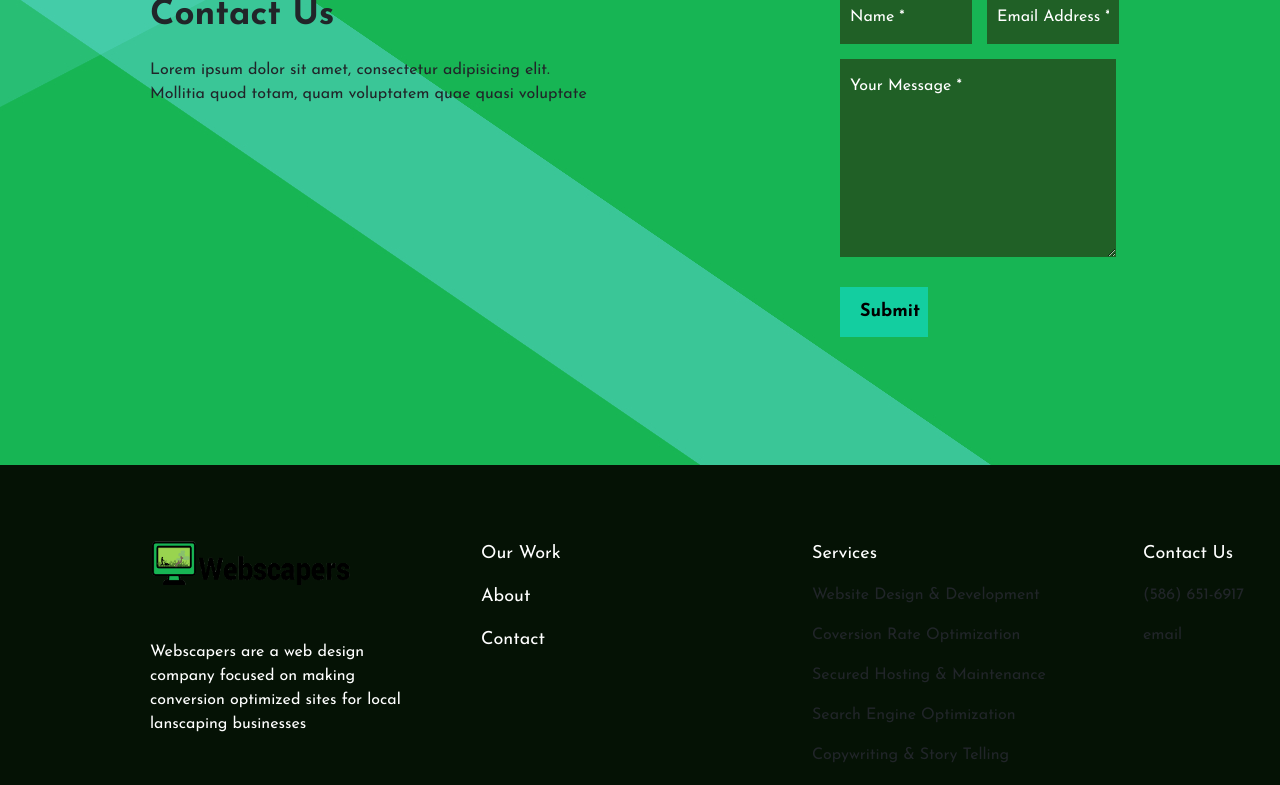
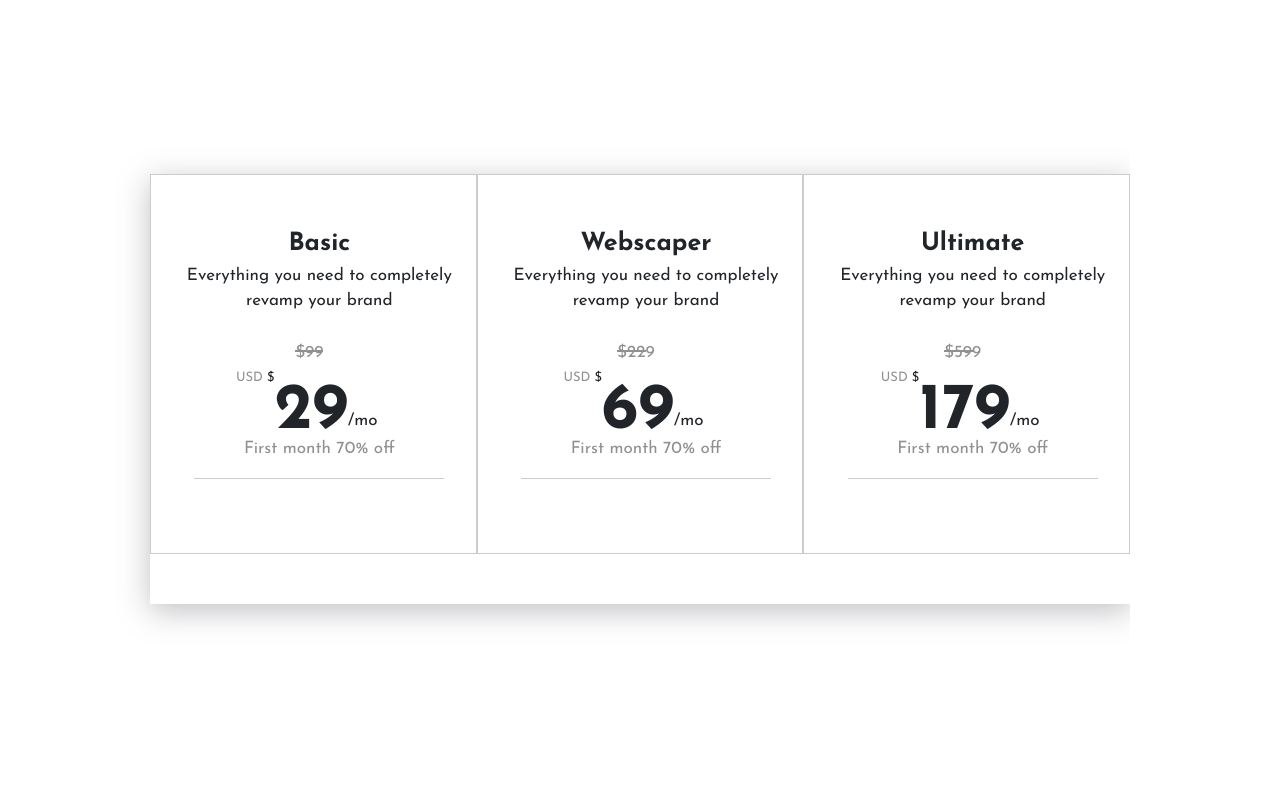
Before and after one commit to AGRTECH/flurrix, a React (Create React App) app: page /pricing in a window 1280 px wide. Shown: the part 680-1465 px from the top of the page. Built offline with nearby package versions, Linux system fonts and the light colour scheme.

Commit message:
pricing cards

```diff
--- a/src/components/App.css
+++ b/src/components/App.css
@@ -18,7 +18,7 @@
 
 .home-firstline {
   font-size: 45px;
-  margin-top: 50px;
+  margin-top: 60px;
   font-weight: bold;
   width: 100%;
   color: rgb(155, 255, 199);
@@ -898,6 +898,149 @@
   margin: 40px;
 }
 
+/* Section 1 Pricing */
+
+.section1pricing-subtitle {
+  font-size: 18px;
+  width: 40%;
+  margin-bottom: 25px;
+  margin-top: 30px;
+}
+
+.section1pricing-button2 {
+  margin-top: 30px;
+  padding: 12px 70px;
+  font-weight: bold;
+  font-size: 20px;
+  border: none;
+  margin-bottom: 170px;
+  margin-right: 15px;
+  transition: background-color 0.3s ease-in-out;
+  background-color: rgba(31, 255, 79, 0.5);
+  border-radius: 5px;
+}
+
+.section1pricing-button2:hover {
+  background-color: rgb(0, 105, 23);
+  cursor: pointer;
+}
+
+/* Section2 pricing */
+
+.section2pricing-titles {
+  font-size: 25px;
+  font-weight: 900;
+  margin-bottom: 0px;
+}
+
+.section2pricing-subtitle {
+  font-size: 17px;
+}
+
+.section2pricing-toprow {
+  margin-left: 200px;
+  display: flex;
+  margin-top: 50px;
+  margin-bottom: 50px;
+  box-shadow: rgba(100, 100, 111, 0.4) 0px 7px 29px 0px;
+}
+
+.section2pricing-card {
+  background-color: #ffffff;
+  padding: 50px 20px;
+  margin-bottom: 50px;
+  width: 100%;
+  border: 1px solid rgba(0, 0, 0, 0.2);
+  position: relative;
+  top: 0;
+  /* transition: right 2s ease; */
+  transition: background-color ease 1s, top ease 0.5s;
+  /* transition: top ease 0.5s; */
+}
+
+.section2pricing-list {
+  display: flex;
+  flex-direction: column;
+  align-items: center;
+  justify-content: center;
+  text-align: center;
+  margin-left: -20px;
+  font-size: 17px;
+  margin-bottom: 0px;
+  padding-bottom: 0px;
+}
+
+.section2pricing-list li {
+  margin-bottom: 0px;
+  padding-bottom: 0px;
+}
+
+.section2pricing-pricelist {
+  display: flex;
+  overflow-y: hidden;
+  margin-right: 25px;
+  margin-top: -18px;
+  padding-bottom: 0px;
+  margin-bottom: 0px;
+}
+
+.section2pricing-crossoutpricelist {
+  margin-right: 20px;
+  display: flex;
+  overflow-y: hidden;
+}
+
+.section2pricing-crossout {
+  height: 2px;
+  width: 29px;
+  margin-top: 20px;
+  margin-right: -29px;
+  background-color: #919090;
+}
+
+.section2pricing-blurredprice {
+  color: #919090;
+  margin-top: 10px;
+}
+
+.section2pricing-usd {
+  font-size: 13px;
+  color: #919090;
+  padding-top: 5px;
+  margin-bottom: 0px;
+}
+
+.section2pricing-dollarsign {
+  font-size: 13px;
+  padding-top: 5px;
+  overflow-x: hidden;
+  overflow-y: hidden;
+  margin-bottom: 0px;
+}
+
+.section2pricing-price {
+  font-size: 65px;
+  height: 73px;
+  overflow-y: hidden;
+  font-weight: 900;
+  margin-bottom: 0px;
+}
+
+.section2pricing-month {
+  margin-top: 45px;
+  margin-bottom: 0px;
+}
+
+.section2pricing-subtext {
+  color: #919090;
+}
+
+.section2pricing-divider {
+  height: 1px;
+  width: 250px;
+  background-color: rgba(0, 0, 0, 0.2);
+}
+
 @keyframes move-right {
   from {
     background-position: -50px 0;
--- a/src/components/Pricing.js
+++ b/src/components/Pricing.js
@@ -1,5 +1,7 @@
 import React from "react";
 import Section1Pricing from "./Section1Pricing";
+import Section2Pricing from "./Section2Pricing";
+import Nav from "./Nav";
 import Section6 from "./Section6";
 import Section7 from "./Section7";
 import bg from "../img/pricingbg.jpg";
@@ -7,7 +9,9 @@ import bg from "../img/pricingbg.jpg";
 const Pricing = () => {
   return (
     <>
+      <Nav />
       <Section1Pricing />
+      <Section2Pricing />
       <Section6 />
       <Section7 />
     </>
--- a/src/components/Section1.js
+++ b/src/components/Section1.js
@@ -21,7 +21,7 @@ const Section1 = () => {
           </li>
           <li className="home-listdiv">
             <img src={checkmark} className="home-checkmark" alt="" />{" "}
-            <p>Go Pro For Just $99/month</p>{" "}
+            <p>Go Pro For Just $29/month</p>{" "}
           </li>
         </ul>
         <button className="home-button">Let's Chat</button>
--- a/src/components/Section1Pricing.js
+++ b/src/components/Section1Pricing.js
@@ -10,9 +10,12 @@ const Section1Pricing = () => {
       <div className="home-container">
         <p className="home-firstline">Low Prices</p>
         <p className="home-secondline">High Quality</p>
-        <p className="pricing-subtitle"></p>
+        <p className="section1pricing-subtitle">
+          Get Your first month 70% off for ALL packages! Starting at as little
+          as $29/month, you can take your business to the next level.
+        </p>
         <button className="home-button">Let's Chat</button>
-        <button className="home-button2">Get a Site</button>
+        <button className="section1pricing-button2">Choose A Plan</button>
         <img src={landscapingbg} className="landing-bg" alt="" />
       </div>
       {/* <img src={grass} className="home-grass1" alt="" /> */}
--- a/src/components/Section2Pricing.js
+++ b/src/components/Section2Pricing.js
@@ -0,0 +1,100 @@
+import React from "react";
+
+const Section2Pricing = () => {
+  return (
+    <>
+      <div className="section2-background">
+        <div className="section2-container">
+          <div className="section2pricing-toprow">
+            <div className="section2pricing-card">
+              <ul className="section2pricing-list">
+                <li>
+                  <p className="section2pricing-titles">Basic</p>
+                </li>
+                <li>
+                  <p className="section2pricing-subtitle">
+                    Everything you need to completely revamp your brand
+                  </p>
+                </li>
+                <li className="section2pricing-crossoutpricelist">
+                  <div className="section2pricing-crossout"></div>
+                  <p className="section2pricing-blurredprice">$99</p>
+                </li>
+                <li className="section2pricing-pricelist">
+                  <p className="section2pricing-usd">USD</p>
+                  <p className="section2pricing-dollarsign">&nbsp;$</p>
+                  <p className="section2pricing-price">29</p>
+                  <p className="section2pricing-month">/mo</p>
+                </li>
+                <li>
+                  <p className="section2pricing-subtext">First month 70% off</p>
+                </li>
+                <li>
+                  <div className="section2pricing-divider"></div>
+                </li>
+              </ul>
+            </div>
+            <div className="section2pricing-card">
+              <ul className="section2pricing-list">
+                <li>
+                  <p className="section2pricing-titles">Webscaper</p>
+                </li>
+                <li>
+                  <p className="section2pricing-subtitle">
+                    Everything you need to completely revamp your brand
+                  </p>
+                </li>
+                <li className="section2pricing-crossoutpricelist">
+                  <div className="section2pricing-crossout"></div>
+                  <p className="section2pricing-blurredprice">$229</p>
+                </li>
+                <li className="section2pricing-pricelist">
+                  <p className="section2pricing-usd">USD</p>
+                  <p className="section2pricing-dollarsign">&nbsp;$</p>
+                  <p className="section2pricing-price">69</p>
+                  <p className="section2pricing-month">/mo</p>
+                </li>
+                <li>
+                  <p className="section2pricing-subtext">First month 70% off</p>
+                </li>
+                <li>
+                  <div className="section2pricing-divider"></div>
+                </li>
+              </ul>
+            </div>
+            <div className="section2pricing-card">
+              <ul className="section2pricing-list">
+                <li>
+                  <p className="section2pricing-titles">Ultimate</p>
+                </li>
+                <li>
+                  <p className="section2pricing-subtitle">
+                    Everything you need to completely revamp your brand
+                  </p>
+                </li>
+                <li className="section2pricing-crossoutpricelist">
+                  <div className="section2pricing-crossout"></div>
+                  <p className="section2pricing-blurredprice">$599</p>
+                </li>
+                <li className="section2pricing-pricelist">
+                  <p className="section2pricing-usd">USD</p>
+                  <p className="section2pricing-dollarsign">&nbsp;$</p>
+                  <p className="section2pricing-price">179</p>
+                  <p className="section2pricing-month">/mo</p>
+                </li>
+                <li>
+                  <p className="section2pricing-subtext">First month 70% off</p>
+                </li>
+                <li>
+                  <div className="section2pricing-divider"></div>
+                </li>
+              </ul>
+            </div>
+          </div>
+        </div>
+      </div>
+    </>
+  );
+};
+
+export default Section2Pricing;
```
